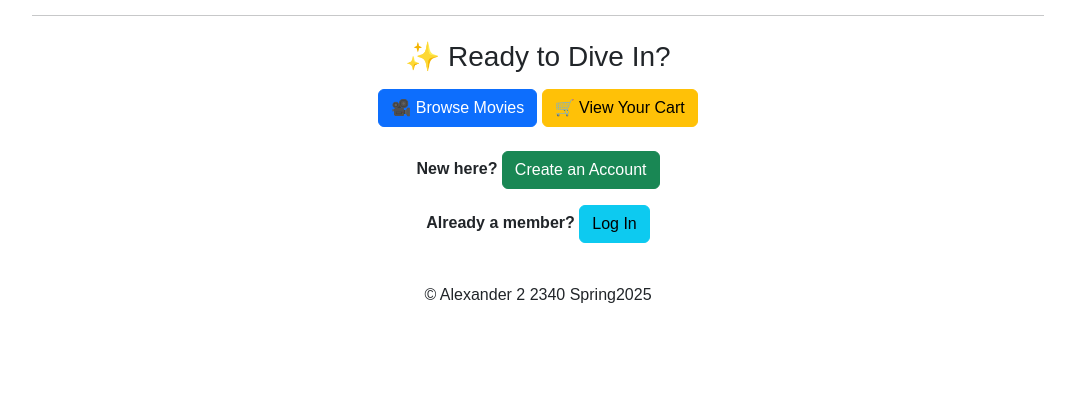
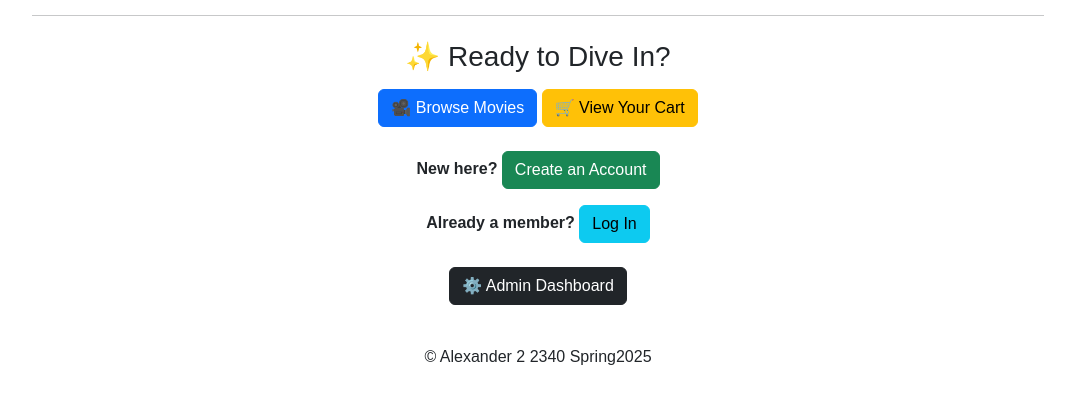
Before and after one commit to shaheaaaad/GTmovies-A2, a Django app: page / in a window 1280 px wide. Shown: the part 366-770 px from the top of the page, without its empty margins (102-1177 px from the left). Run offline with Django 5.2, Linux system fonts and the light colour scheme.

Commit message:
added navigation

```diff
--- a/GT_Movies_Store/Templates/GT_Movies_Store/welcome.html
+++ b/GT_Movies_Store/Templates/GT_Movies_Store/welcome.html
@@ -27,6 +27,7 @@
         <div class="mt-4">
             <p><strong>New here?</strong> <a href="{% url 'register' %}" class="btn btn-success">Create an Account</a></p>
             <p><strong>Already a member?</strong> <a href="{% url 'login' %}" class="btn btn-info">Log In</a></p>
+             <a href="{% url 'admin:index' %}" class="btn btn-dark mt-2">⚙️ Admin Dashboard</a>
         </div>
     </div>
 {% endblock %}
```
